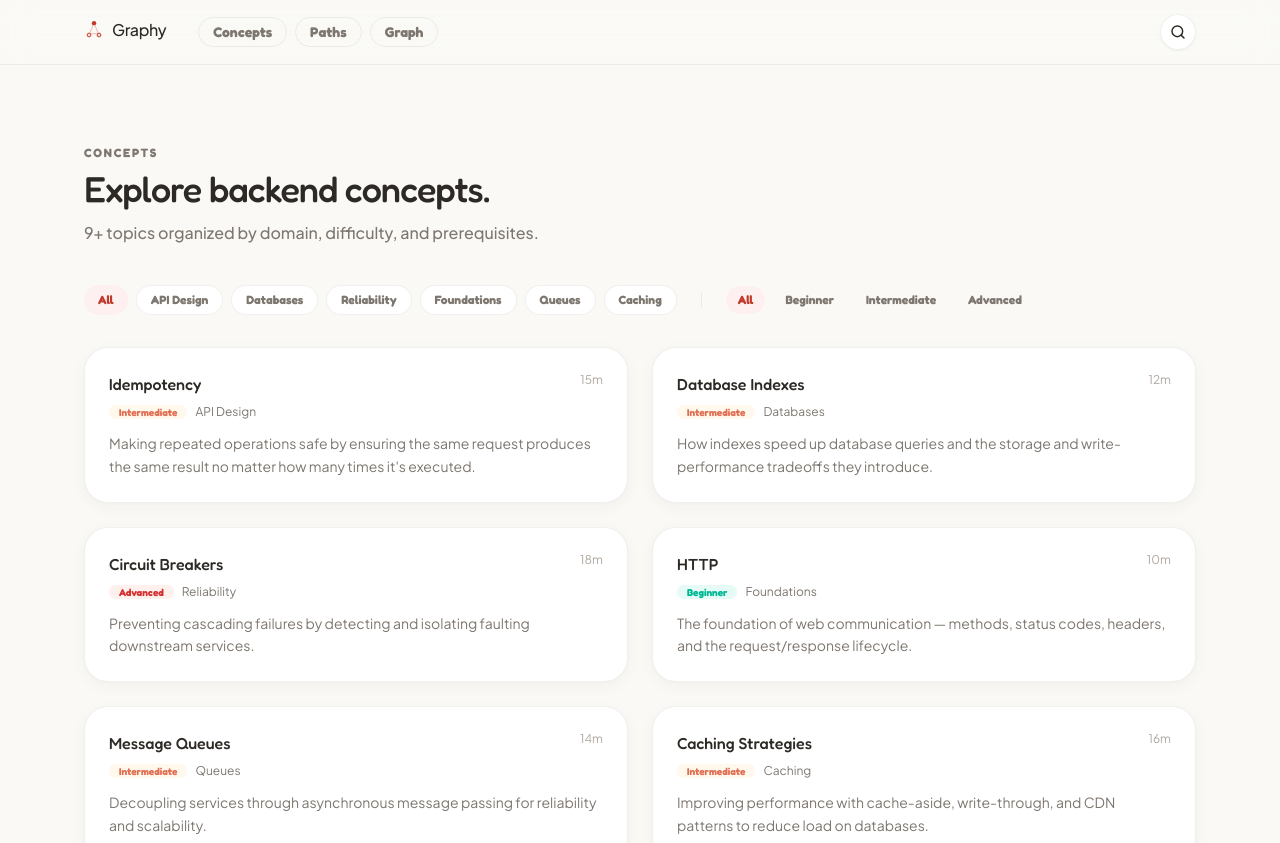
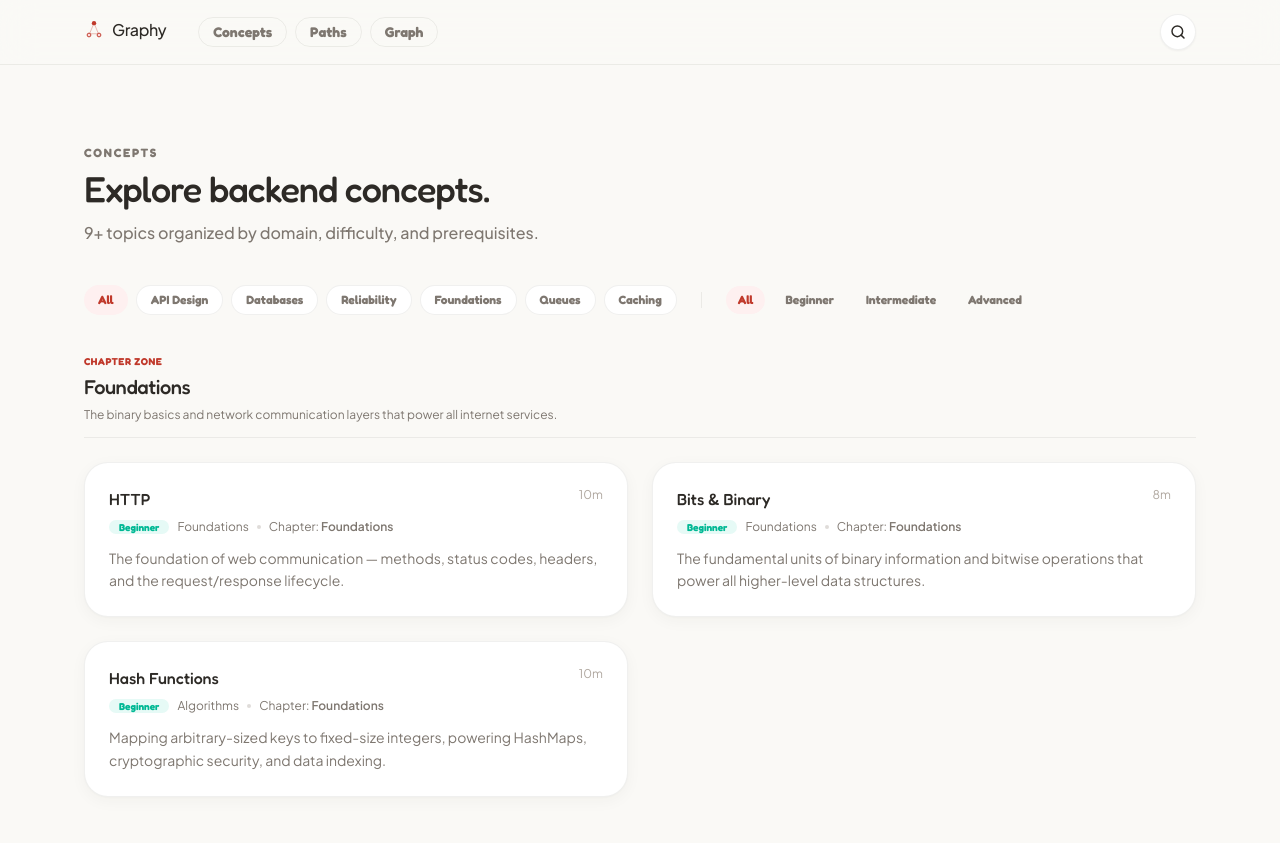
Before and after one commit to tomiwa-a/graphly, a Next.js app: page /concepts in a window 1280 px wide. Shown: the top 843 px of the page. Built offline with nearby package versions, Linux system fonts and the light colour scheme.

Commit message:
feat: show chapters on concept pages, index, search cards, and path step lists

```diff
--- a/src/app/concepts/[slug]/page.tsx
+++ b/src/app/concepts/[slug]/page.tsx
@@ -1,5 +1,6 @@
 import { notFound } from "next/navigation";
 import { getConceptBySlug, getAllSlugs, concepts } from "@/lib/data/concepts";
+import { chapters } from "@/lib/data/chapters";
 import { ConceptCardMini } from "@/components/concepts/concept-card";
 import { TableOfContents } from "@/components/concepts/table-of-contents";
 import { LanguageTabSwitcher } from "@/components/concepts/language-tab-switcher";
@@ -37,6 +38,8 @@ export default async function ConceptPage({
   const { slug } = await params;
   const concept = getConceptBySlug(slug);
   if (!concept) notFound();
+
+  const chapter = chapters.find((ch) => ch.id === concept.chapterId);
 
   const prerequisiteConcepts = concepts.filter((c) =>
     concept.prerequisites.includes(c.slug)
@@ -105,6 +108,14 @@ export default async function ConceptPage({
                   <span className="text-sm text-foreground-secondary font-sans">
                     {concept.domain}
                   </span>
+                  {chapter && (
+                    <>
+                      <span className="h-1 w-1 rounded-full bg-foreground-muted" />
+                      <span className="text-sm text-foreground-secondary font-sans">
+                        Chapter: <span className="font-semibold text-foreground">{chapter.title}</span>
+                      </span>
+                    </>
+                  )}
                   <span className="h-1 w-1 rounded-full bg-foreground-muted" />
                   <span className="text-sm text-foreground-secondary font-sans">
                     {concept.estimatedMinutes} min read
--- a/src/app/concepts/page.tsx
+++ b/src/app/concepts/page.tsx
@@ -2,6 +2,7 @@
 
 import { useState } from "react";
 import { concepts } from "@/lib/data/concepts";
+import { chapters } from "@/lib/data/chapters";
 import { ConceptCard } from "@/components/concepts/concept-card";
 import { ConceptFilters } from "@/components/concepts/concept-filters";
 import { Reveal } from "@/components/reveal";
@@ -44,9 +45,28 @@ export default function ConceptsPage() {
         </div>
       </Reveal>
 
+      <div className="space-y-12">
+        {chapters.map((chapter) => {
+          const chapterConcepts = filtered.filter((c) => c.chapterId === chapter.id);
+          if (chapterConcepts.length === 0) return null;
+
+          return (
+            <div key={chapter.id} className="space-y-6">
+              <div className="border-b border-border pb-3">
+                <span className="text-[10px] font-heading font-bold text-primary-dark uppercase tracking-wider">
+                  Chapter Zone
+                </span>
+                <h2 className="text-xl font-medium tracking-[-0.02em] text-foreground font-heading mt-0.5">
+                  {chapter.title}
+                </h2>
+                <p className="mt-1 text-xs text-foreground-secondary font-sans leading-relaxed max-w-2xl">
+                  {chapter.summary}
+                </p>
+              </div>
+
               <div className="grid gap-6 sm:grid-cols-2">
-        {filtered.map((concept, i) => (
-          <Reveal key={concept.slug} delay={i * 60}>
+                {chapterConcepts.map((concept, idx) => (
+                  <Reveal key={concept.slug} delay={idx * 40}>
                     <ConceptCard
                       slug={concept.slug}
                       title={concept.title}
@@ -57,8 +77,13 @@ export default function ConceptsPage() {
                     />
                   </Reveal>
                 ))}
+              </div>
+            </div>
+          );
+        })}
+
         {filtered.length === 0 && (
-          <div className="col-span-full py-16 text-center">
+          <div className="py-16 text-center">
             <p className="text-foreground-secondary font-sans">
               No concepts match your filters.
             </p>
--- a/src/components/concepts/concept-card.tsx
+++ b/src/components/concepts/concept-card.tsx
@@ -1,5 +1,7 @@
 import Link from "next/link";
 import type { Difficulty } from "@/lib/data/concepts";
+import { concepts } from "@/lib/data/concepts";
+import { chapters } from "@/lib/data/chapters";
 
 const diffStyles: Record<string, string> = {
   beginner: "bg-success-light text-success-dark",
@@ -24,6 +26,9 @@ export function ConceptCard({
   domain,
   estimatedMinutes,
 }: ConceptCardProps) {
+  const concept = concepts.find((c) => c.slug === slug);
+  const chapter = chapters.find((ch) => ch.id === concept?.chapterId);
+
   return (
     <Link
       href={`/concepts/${slug}`}
@@ -39,7 +44,7 @@ export function ConceptCard({
           </span>
         )}
       </div>
-      <div className="mt-2 flex items-center gap-2">
+      <div className="mt-2 flex items-center gap-2 flex-wrap">
         <span
           className={`inline-flex items-center rounded-full px-2.5 py-0.5 text-[10px] font-bold leading-none font-heading ${diffStyles[difficulty]}`}
         >
@@ -48,6 +53,14 @@ export function ConceptCard({
         <span className="text-xs text-foreground-secondary font-sans">
           {domain}
         </span>
+        {chapter && (
+          <>
+            <span className="h-1 w-1 rounded-full bg-foreground-muted/40" />
+            <span className="text-xs text-foreground-secondary font-sans">
+              Chapter: <span className="font-semibold text-foreground-secondary">{chapter.title}</span>
+            </span>
+          </>
+        )}
       </div>
       <p className="mt-3 text-sm leading-relaxed text-foreground-secondary font-sans line-clamp-2">
         {summary}
--- a/src/components/paths/step-list.tsx
+++ b/src/components/paths/step-list.tsx
@@ -4,6 +4,8 @@ import { useState, useEffect } from "react";
 import Link from "next/link";
 import { Check } from "lucide-react";
 import type { PathStep } from "@/lib/data/paths";
+import { concepts } from "@/lib/data/concepts";
+import { chapters } from "@/lib/data/chapters";
 
 function StepCard({
   step,
@@ -16,6 +18,9 @@ function StepCard({
   onToggle: () => void;
   isLast: boolean;
 }) {
+  const concept = concepts.find((c) => c.slug === step.conceptSlug);
+  const chapter = chapters.find((ch) => ch.id === concept?.chapterId);
+
   return (
     <div className="flex gap-4">
       {/* Timeline line + node */}
@@ -38,7 +43,7 @@ function StepCard({
 
       {/* Content */}
       <div className="pb-8">
-        <div className="flex items-center gap-3">
+        <div className="flex items-center gap-3 flex-wrap">
           <span className="text-lg font-heading font-medium text-primary-dark/25">
             {String(step.order).padStart(2, "0")}
           </span>
@@ -52,6 +57,11 @@ function StepCard({
           >
             {step.title}
           </Link>
+          {chapter && (
+            <span className="inline-flex items-center rounded-full bg-primary-muted text-primary-dark px-2.5 py-0.5 text-[9px] font-heading font-bold border border-primary/20">
+              {chapter.title}
+            </span>
+          )}
         </div>
         <p
           className={`mt-1 ml-10 text-sm font-sans ${
```
Lines whose indentation alone changed are shown as unchanged.
